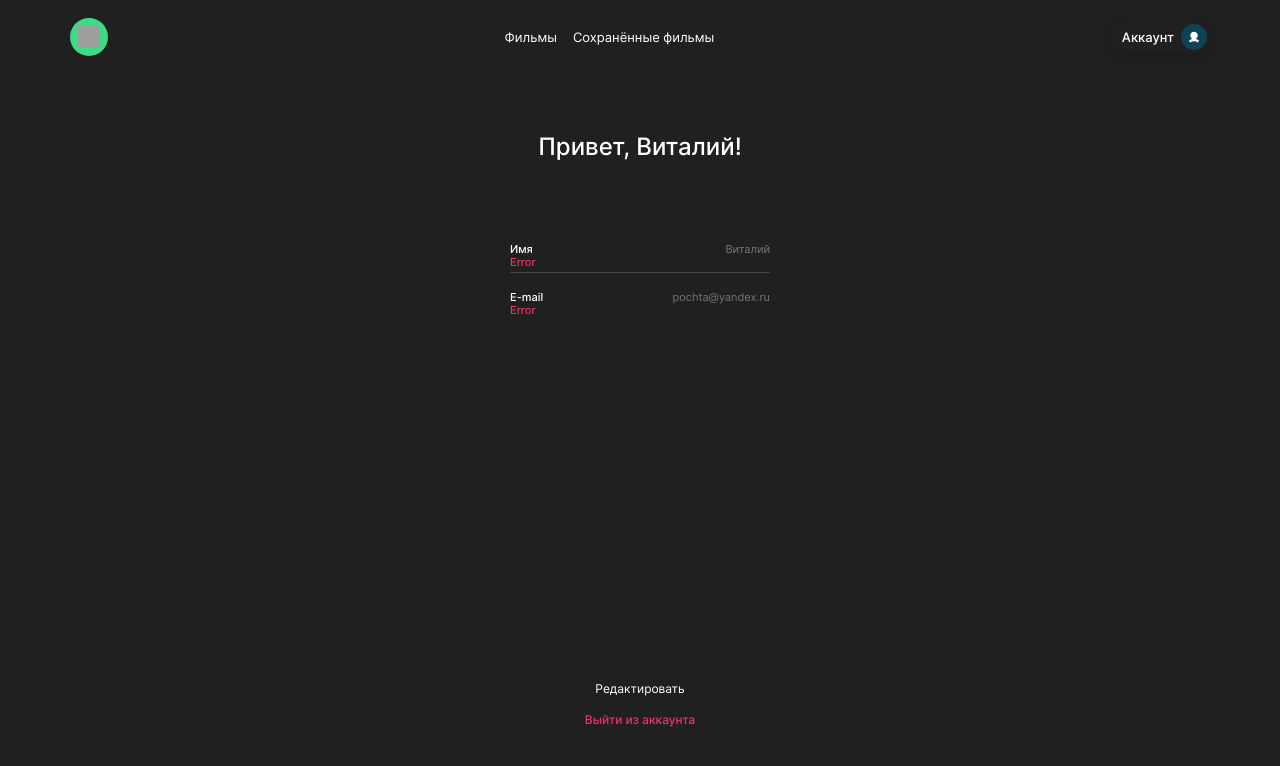
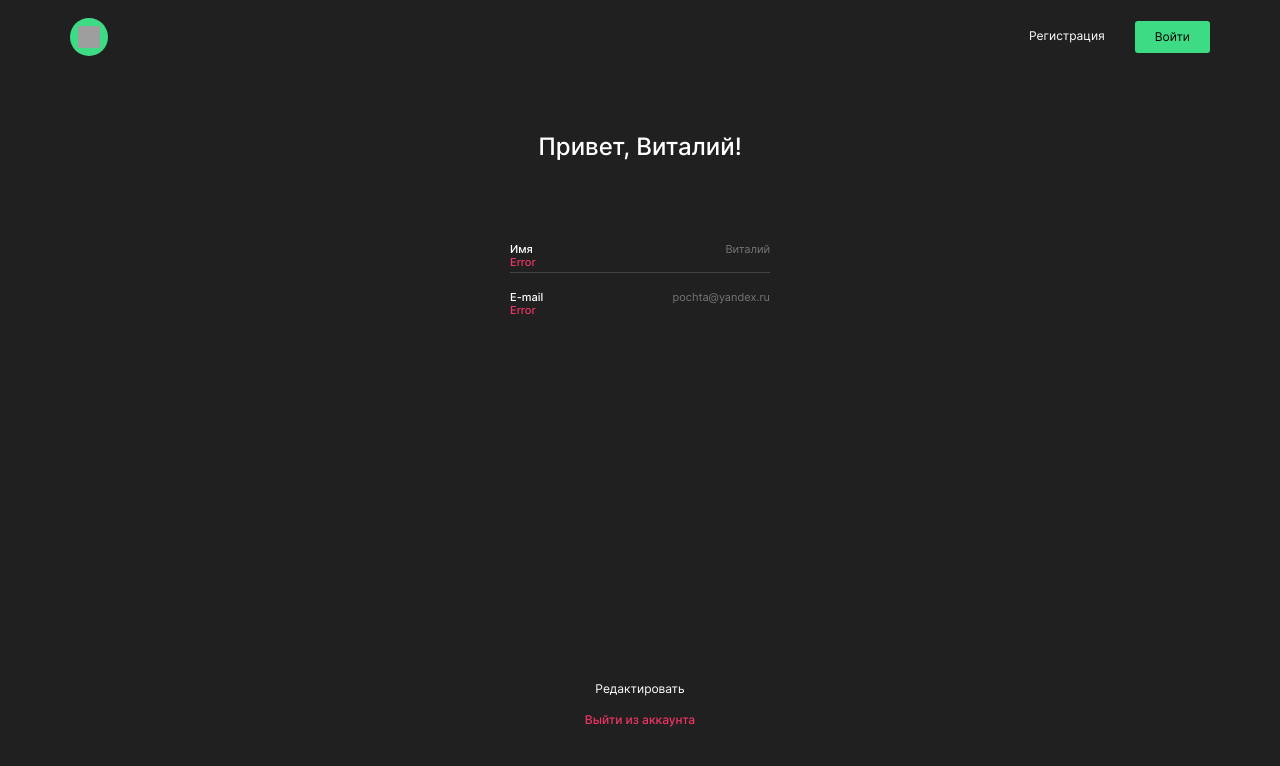
Before and after one commit to Easy-Deny/movies-explorer-frontend, a React (Create React App) app: page /profile in a window 1280 px wide. Shown: the top 766 px of the page. Built offline with nearby package versions, Linux system fonts and the light colour scheme; grey boxes are pictures that could not be loaded.

Commit message:
fix routes

```diff
--- a/src/components/App.js
+++ b/src/components/App.js
@@ -1,21 +1,44 @@
 import Login from './Login';
 import Main from './Main';
 import Page404 from './Page404';
-import React from 'react';
+import React, { useState } from 'react';
 import { Route, Routes, BrowserRouter } from 'react-router-dom'
 import Register from './Register';
 import Profile from './Profile';
 
 function App() {
-const loggedIn = true;
+  const [loggedIn, setLoggedIn] = useState(false);
+
+  function logout() {
+    setLoggedIn(false);
+    localStorage.removeItem('loggedIn');
+    window.location.assign('/');
+
+  }
+  function login(e) {
+    e.preventDefault();
+    localStorage.setItem('loggedIn', true);
+    window.location.assign('/');
+  }
+  function goLogin(e) {
+    e.preventDefault();
+    window.location.assign('/sign-in');
+  }
+
   return (
     <div className="page">
       <BrowserRouter>
         <Routes>
-        <Route path="/" element={<Main loggedIn={loggedIn} />} />
-        <Route path="/sign-in" element={<Login />} />
-        <Route path="/sign-up" element={<Register />} />
-        <Route path="/profile" element={<Profile loggedIn={loggedIn}/>} />
+          <Route path="/" element={<Main loggedIn={localStorage.getItem('loggedIn')} />} />
+          <Route path="/sign-in" element={<Login
+            onSubmit={login} />} />
+          <Route path="/sign-up" element={<Register
+            onSubmit={goLogin} />} />
+          <Route path="/profile" element={<Profile
+            loggedIn={localStorage.getItem('loggedIn')}
+            onSubmit={login}
+            logout={logout}
+          />} />
           <Route path='*' element={<Page404 />} />
         </Routes>
       </BrowserRouter>
--- a/src/components/Profile.js
+++ b/src/components/Profile.js
@@ -21,7 +21,7 @@ function Profile(props) {
                 <span className="profile__text auth__text_red">Error</span>
                 <button className="profile__button" title="Войти" type="submit">Редактировать</button>
             </form>
-            <button className="profile__button profile__button_red" title="Войти" type="submit">Выйти из аккаунта</button>
+            <button className="profile__button profile__button_red" title="Войти" type="submit" onClick={props.logout}>Выйти из аккаунта</button>
         </article>
     );
 }
```
Lines whose indentation alone changed are shown as unchanged.
